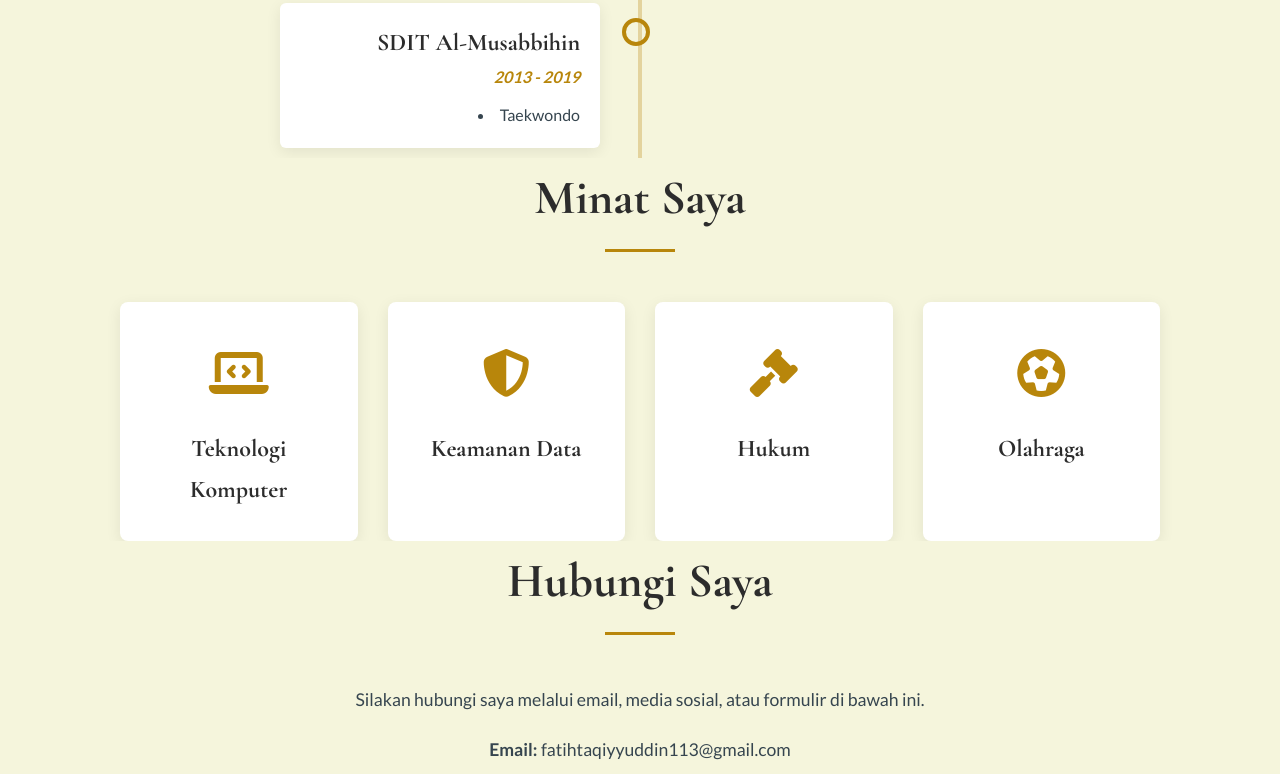
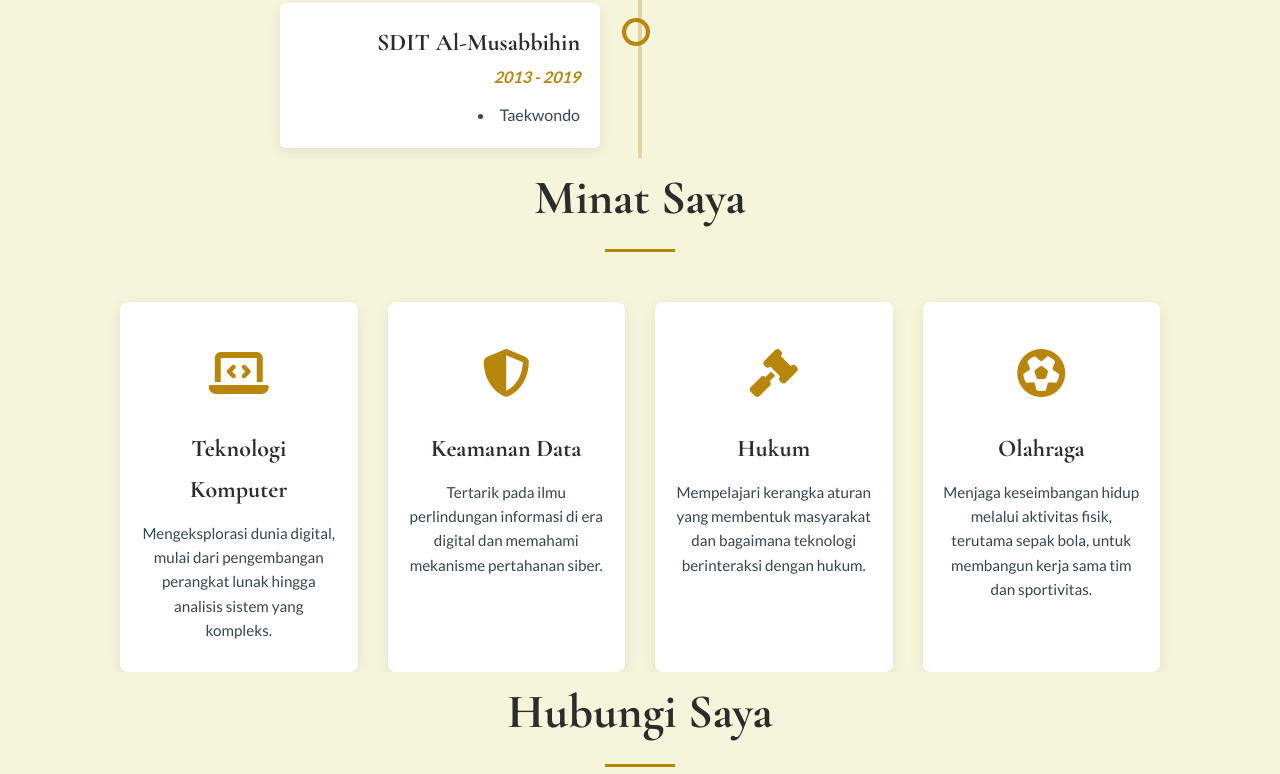
Before and after one commit to fatihhnyahebat/portosem1, a plain HTML site: page index.html in a window 1280 px wide. Shown: the part 1964-2738 px from the top of the page. Drawn offline with nearby package versions, Linux system fonts and the light colour scheme.

Commit message:
Update index.html

```diff
--- a/index.html
+++ b/index.html
@@ -34,7 +34,7 @@
 
         html {
             scroll-behavior: smooth;
-            scroll-padding-top: 70px; /* Menambahkan ruang untuk header fixed */
+            scroll-padding-top: 100px; /* Menambahkan ruang untuk header fixed */
         }
 
         body {
@@ -227,7 +227,6 @@
             align-items: center;
             text-align: center;
             height: 100vh;
-            /* === KODE DIPERBAIKI LAGI DI SINI === */
             padding: 110px 20px 20px;
             position: relative;
         }
@@ -387,7 +386,15 @@
             transition: transform 0.3s ease;
         }
         .interest-card:hover .icon { transform: scale(1.1); }
-        .interest-card h3 { font-size: 1.5rem; }
+        .interest-card h3 {
+            font-size: 1.5rem;
+            margin-bottom: 10px; /* Tambahan margin untuk jarak */
+        }
+        .interest-card p { /* Style untuk deskripsi baru */
+            font-size: 0.95rem;
+            color: var(--charcoal-gray);
+            line-height: 1.6;
+        }
 
         #contact .container { max-width: 800px; }
         .contact-info { text-align: center; margin-bottom: 40px; }
@@ -545,7 +552,7 @@
     <section id="home">
         <div id="particles-js"></div>
 
-        <img src="IMG-20250903-WA0025.jpeg.jpg" alt="Foto Profil Fatih Taqiyyuddin" class="profile-pic reveal">
+        <img src="IMG_20250927_212850.jpg" alt="Foto Profil Fatih Taqiyyuddin" class="profile-pic reveal">
         <h1 class="reveal">Fatih Taqiyyuddin</h1>
         <p class="status reveal">Mahasiswa Semester 1, Prodi Ilmu Komputer, Jurusan Matematika, Fakultas Matematika dan Ilmu Pengetahuan Alam Universitas Negeri Medan</p>
         <p class="tagline reveal">"Seorang pelajar yang antusias dengan minat pada teknologi, hukum, dan Analisis."</p>
@@ -617,18 +624,22 @@
                 <div class="interest-card reveal">
                     <div class="icon"><i class="fas fa-laptop-code"></i></div>
                     <h3>Teknologi Komputer</h3>
+                    <p>Mengeksplorasi dunia digital, mulai dari pengembangan perangkat lunak hingga analisis sistem yang kompleks.</p>
                 </div>
                 <div class="interest-card reveal">
                     <div class="icon"><i class="fas fa-shield-alt"></i></div>
                     <h3>Keamanan Data</h3>
+                    <p>Tertarik pada ilmu perlindungan informasi di era digital dan memahami mekanisme pertahanan siber.</p>
                 </div>
                 <div class="interest-card reveal">
                     <div class="icon"><i class="fas fa-gavel"></i></div>
                     <h3>Hukum</h3>
+                    <p>Mempelajari kerangka aturan yang membentuk masyarakat dan bagaimana teknologi berinteraksi dengan hukum.</p>
                 </div>
                 <div class="interest-card reveal">
                     <div class="icon"><i class="fas fa-futbol"></i></div>
                     <h3>Olahraga</h3>
+                    <p>Menjaga keseimbangan hidup melalui aktivitas fisik, terutama sepak bola, untuk membangun kerja sama tim dan sportivitas.</p>
                 </div>
             </div>
         </section>
```
